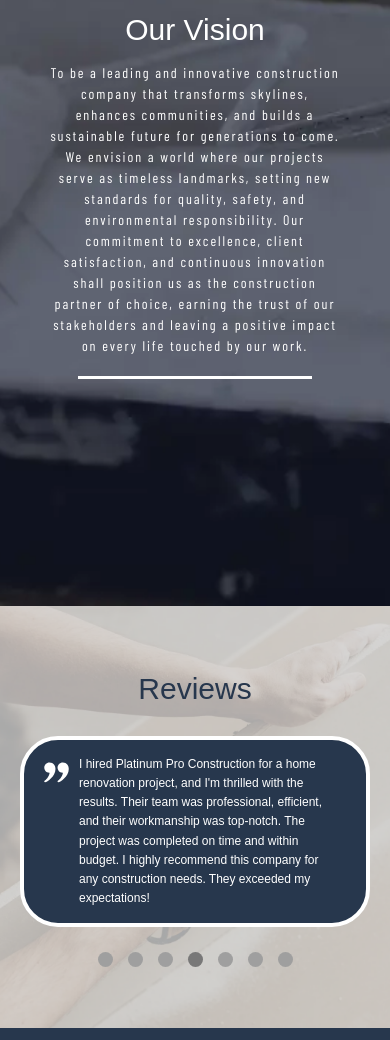
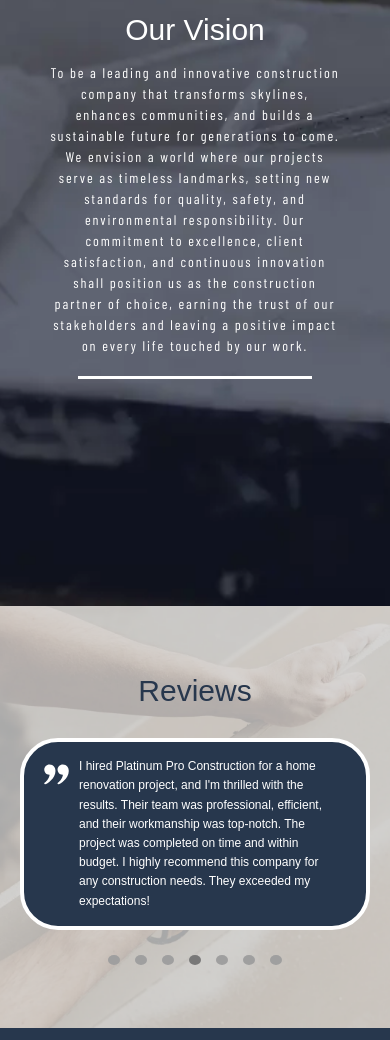
Before and after one commit to Alsecode/platinum-layout, a website built with Vite: page index.html in a window 390 px wide. Shown: the part 1926-2966 px from the top of the page. Built offline with nearby package versions, Linux system fonts and the light colour scheme.

Commit message:
fixed slider buttons

```diff
--- a/src/scss/reviews-section.scss
+++ b/src/scss/reviews-section.scss
@@ -55,6 +55,11 @@
 
 @media screen and (max-width: 600px) {
   .reviews-section {
+    &__button {
+      width: 10px;
+      height: 10px;
+    }
+
     &__title {
       margin-bottom: 30px;
     }
```
